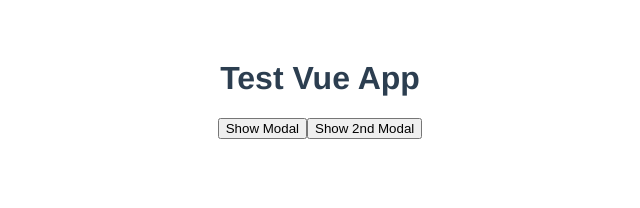
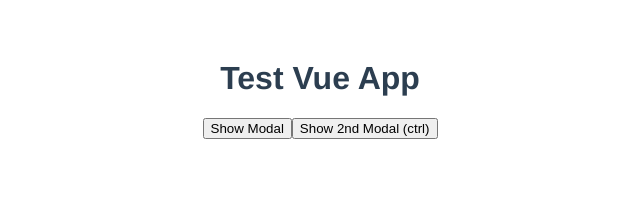
Before and after one commit to jhonpabz/vue-3-test, a Vue app in the folder modal-project/: page / in a window 1280 px wide. Shown: the top 208 px of the page, without its empty margins (320-960 px from the left). Built offline with nearby package versions, Linux system fonts and the light colour scheme.

Commit message:
Use teleport to modal.

```diff
--- a/modal-project/public/index.html
+++ b/modal-project/public/index.html
@@ -13,5 +13,6 @@
     </noscript>
     <div id="app"></div>
     <!-- built files will be auto injected -->
+    <div id="modals"></div>
   </body>
 </html>
--- a/modal-project/src/App.vue
+++ b/modal-project/src/App.vue
@@ -1,6 +1,6 @@
 <template>
   <h1>{{ title }}</h1>
-  <div v-if="showModal">
+  <teleport to="#modals" v-if="showModal">
     <Modal
       theme="sale"
       @close="toggleModal"
@@ -18,9 +18,9 @@
         <h1>{{ header }}</h1>
         <p>{{ content }}</p>
     </Modal>
-  </div>
+  </teleport>
 <button @click="toggleModal">Show Modal</button>
-<button @click="toggleModalTwo">Show 2nd Modal</button>
+<button @click.ctrl="toggleModalTwo">Show 2nd Modal (ctrl)</button>
 </template>
 
 <script>
@@ -42,7 +42,7 @@ export default {
   },
  methods: {
    toggleModal () {
-     this.modal = 1
+    this.modal = 1
     this.showModal = !this.showModal
   },
   toggleModalTwo () {
--- a/modal-project/src/assets/global.css
+++ b/modal-project/src/assets/global.css
@@ -1,4 +1,4 @@
-#app {
+#app , #modals {
     font-family: Avenir, Helvetica, Arial, sans-serif;
     -webkit-font-smoothing: antialiased;
     -moz-osx-font-smoothing: grayscale;
```
